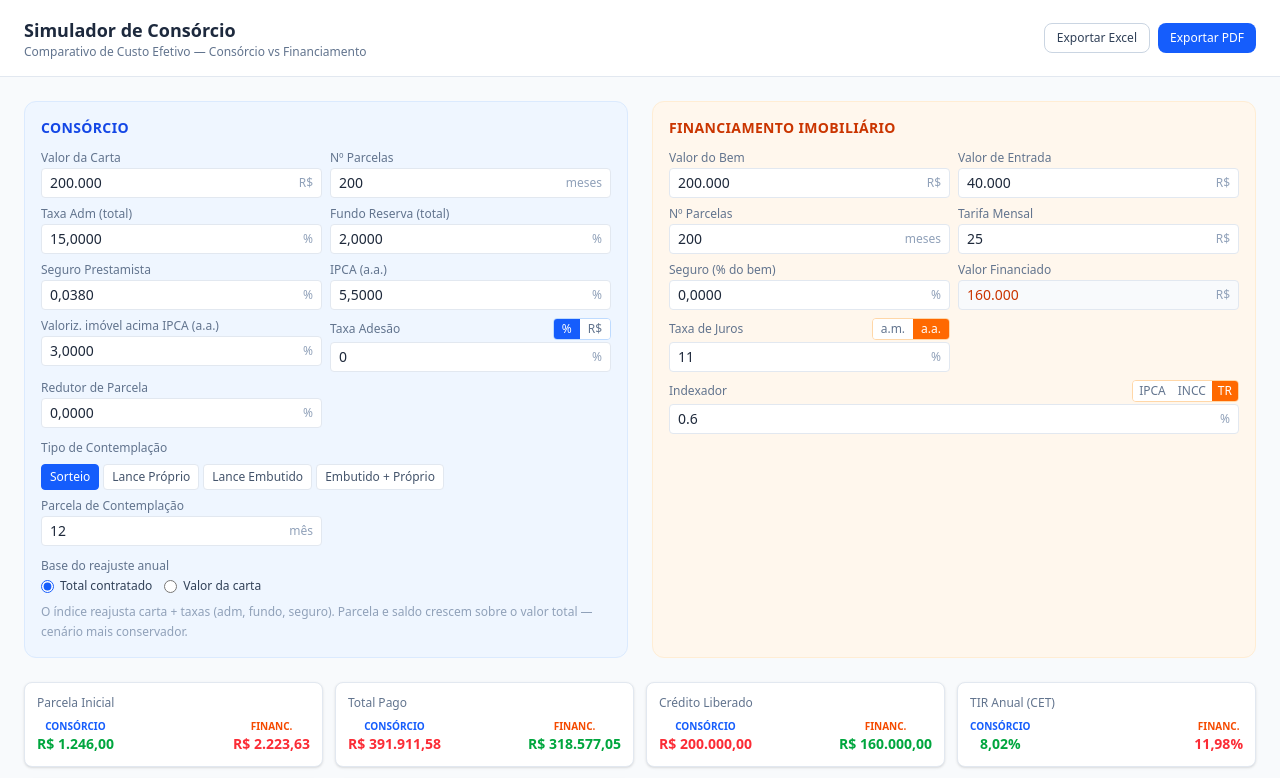
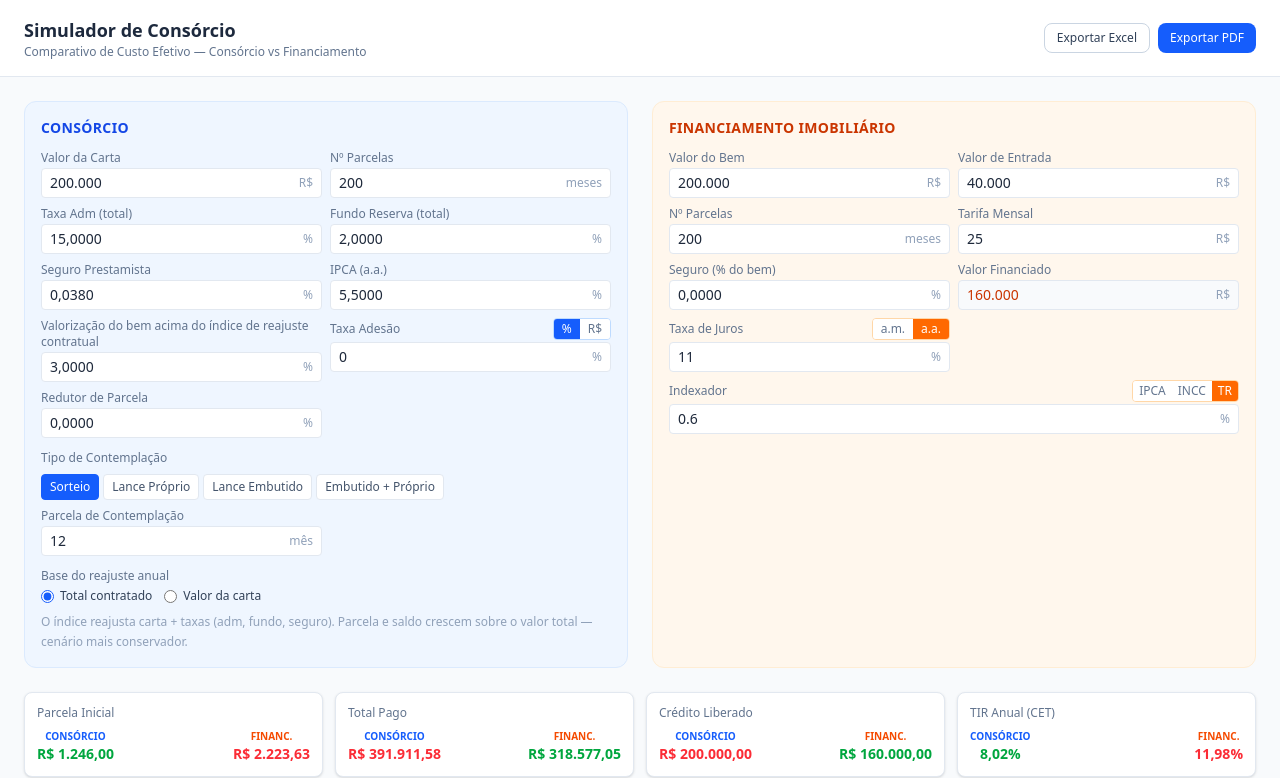
Before and after one commit to SetUp-Assessoria/cet-consorcio, a React (Vite) app: page / in a window 1280 px wide. Shown: the top 778 px of the page. Built offline with nearby package versions, Linux system fonts and the light colour scheme.

Commit message:
fix: label valorização do bem acima do índice de reajuste contratual

```diff
--- a/src/components/InputPanel.tsx
+++ b/src/components/InputPanel.tsx
@@ -18,7 +18,7 @@ const CONSORCIO_FIELDS: FieldDef[] = [
   { key: 'fundoReserva', label: 'Fundo Reserva (total)', unit: '%', step: 0.001, min: 0, max: 0.1, isPercent: true },
   { key: 'seguro', label: 'Seguro Prestamista', unit: '%', step: 0.00001, min: 0, max: 0.01, isPercent: true },
   { key: 'ipca', label: 'IPCA (a.a.)', unit: '%', step: 0.001, min: 0, max: 0.3, isPercent: true },
-  { key: 'valorizacaoImovel', label: 'Valoriz. imóvel acima IPCA (a.a.)', unit: '%', step: 0.001, min: 0, max: 0.5, isPercent: true },
+  { key: 'valorizacaoImovel', label: 'Valorização do bem acima do índice de reajuste contratual', unit: '%', step: 0.001, min: 0, max: 0.5, isPercent: true },
 ]
 
 const FINANCIAMENTO_FIELDS: FieldDef[] = [
```
